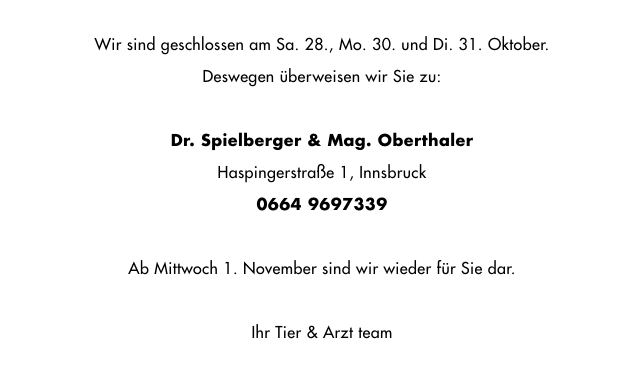
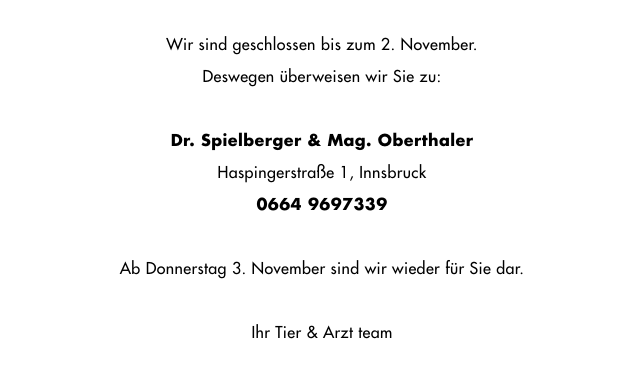
Before and after one commit to jesse1k87/tierundarzt, an Eleventy site: page src/schild/index.html in a window 1280 px wide. Shown: the part 163-540 px from the top of the page, without its empty margins (318-958 px from the left). Built offline with nearby package versions, Linux system fonts and the light colour scheme; Eleventy itself is replaced by a stand-in of ours; files that its build step writes are made by us from their sources.

Commit message:
geschlossen

```diff
--- a/src/schild/index.html
+++ b/src/schild/index.html
@@ -8,7 +8,7 @@ path: /opening-times/
     <img src="/static/img/Tier-&-Arzt_logo_black.svg" style="width: 8em; height: 8em" />
   </div>
   <div class="my-8 text-center">
-    <div>Wir sind geschlossen am Sa. 28., Mo. 30. und Di. 31. Oktober.</div>
+    <div>Wir sind geschlossen bis zum 2. November.</div>
     <div>Deswegen überweisen wir Sie zu:</div>
   </div>
   <div class="my-8 text-center">
@@ -16,6 +16,6 @@ path: /opening-times/
     <p>Haspingerstraße 1, Innsbruck</p>
     <p class="font-bold">0664 9697339</p>
   </div>
-  <div class="my-8 text-center">Ab Mittwoch 1. November sind wir wieder für Sie dar.</div>
+  <div class="my-8 text-center">Ab Donnerstag 3. November sind wir wieder für Sie dar.</div>
   <div class="my-8 text-center">Ihr Tier & Arzt team</div>
 </div>
```
